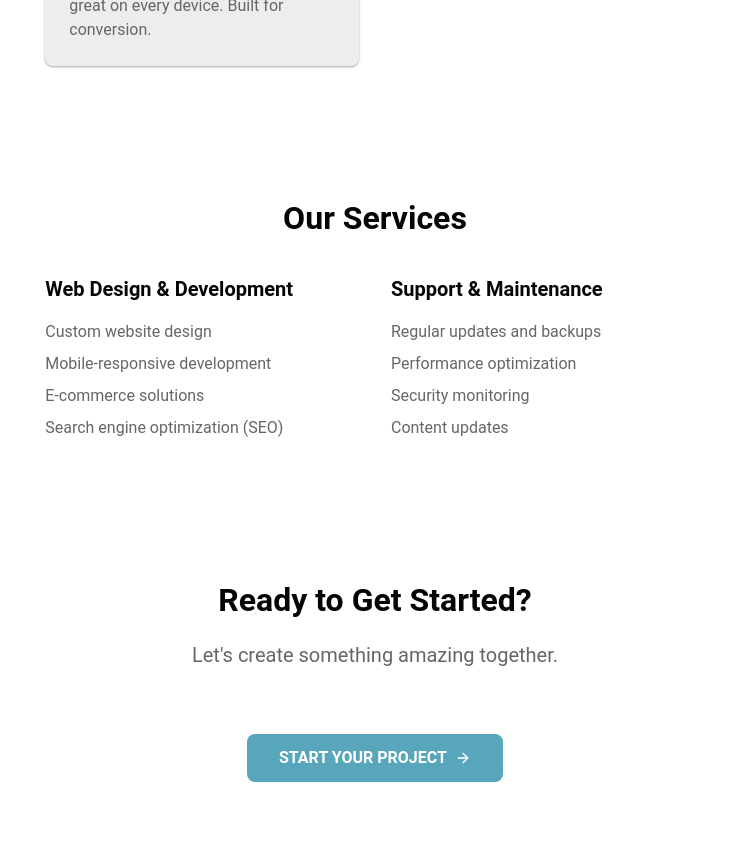
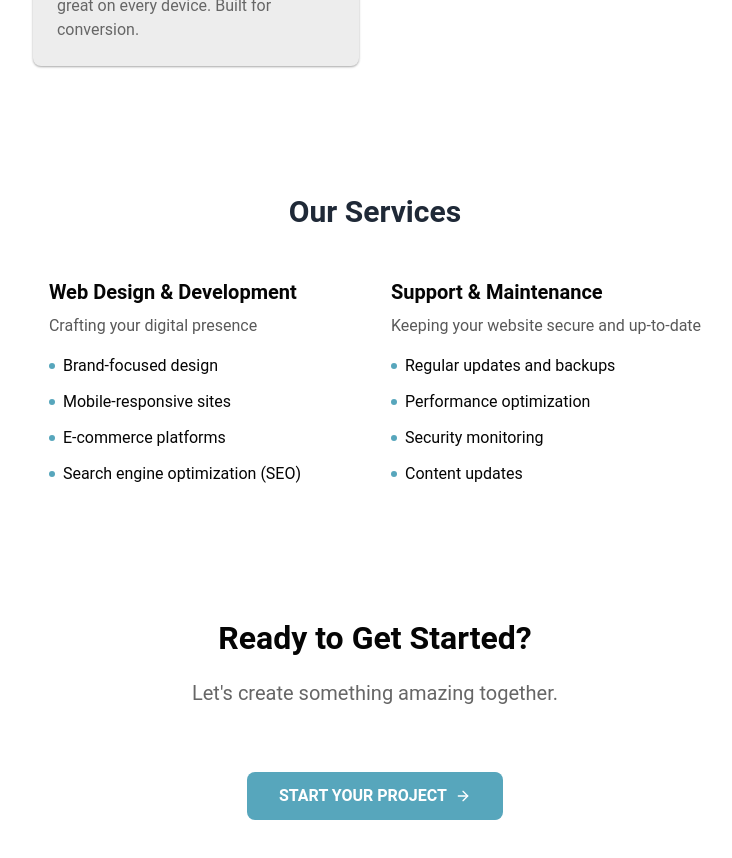
Before and after one commit to melissakipp/thelaunchmarket, a Next.js app: page / in a window 1280 px wide. Shown: the part 1120-1978 px from the top of the page, without its empty margins (265-997 px from the left). Built offline with nearby package versions, Linux system fonts and the light colour scheme.

Commit message:
Refactor and modified content

```diff
--- a/src/components/Features/HomeServicesFeatures.module.css
+++ b/src/components/Features/HomeServicesFeatures.module.css
@@ -1,32 +1,90 @@
-.services {
-  padding: 4rem 0;
+/* ServicesFeatures.module.css */
+.section {
+  padding: 4rem 1rem;
 }
 
-.services h2 {
-  font-size: 2rem;
-  font-weight: bold;
-  text-align: center;
-  margin-bottom: 2rem;
+.container {
+  max-width: 72rem;
+  margin: 0 auto;
 }
 
-.serviceGrid {
-  display: grid;
-  grid-template-columns: repeat(auto-fit, minmax(300px, 1fr));
-  gap: 2rem;
+.heading {
+  font-size: 1.875rem;
+  line-height: 2.25rem;
+  font-weight: 700;
+  text-align: center;
+  margin-bottom: 3rem;
+  color: var(--text-primary);
 }
 
-.serviceGrid h3 {
-  font-size: 1.25rem;
-  font-weight: 600;
-  margin-bottom: 1rem;
+.grid {
+  display: grid;
+  gap: 2rem;
+  grid-template-columns: 1fr;
 }
 
-.serviceGrid ul {
+@media (min-width: 768px) {
+  .grid {
+    grid-template-columns: repeat(2, 1fr);
+  }
+}
+
+/* Add these styles to enhance the base Card component */
+.card {
+  height: 100%;
+  display: flex;
+  flex-direction: column;
+}
+
+.cardHeader {
+  flex-shrink: 0;
+}
+
+.cardTitle {
+  font-size: 1.25rem;
+  line-height: 1.75rem;
+  font-weight: 600;
+  /* color: var(--text-primary); */
+  margin-bottom: 0.5rem;
+}
+
+.cardDescription {
+  color: var(--darkGray);
+  font-size: 1rem;
+  line-height: 1.5rem;
+  margin: auto auto 1rem auto;
+}
+
+.cardContent {
+  flex-grow: 1;
+}
+
+.featureList {
+  display: flex;
+  flex-direction: column;
+  gap: 0.75rem;
   list-style: none;
   padding: 0;
+  margin: 0;
 }
 
-.serviceGrid li {
-  color: #666;
-  margin-bottom: 0.5rem;
+.featureItem {
+  display: flex;
+  align-items: center;
+  gap: 0.5rem;
 }
+
+.bullet {
+  width: 0.375rem;
+  height: 0.375rem;
+  background-color: var(--secondaryColor);
+  border-radius: 9999px;
+  flex-shrink: 0;
+}
+
+/* High contrast mode support */
+@media (forced-colors: active) {
+  .bullet {
+    background-color: CanvasText;
+  }
+}
--- a/src/components/Features/HomeServicesFeatures.tsx
+++ b/src/components/Features/HomeServicesFeatures.tsx
@@ -1,29 +1,86 @@
 import styles from './HomeServicesFeatures.module.css';
+import Card  from '../UI/Cards/Card';
+import CardHeader  from '../UI/Cards/CardHeader';
+import CardContent  from '../UI/Cards/CardContent';
+
+const serviceCategories = [
+  {
+    id: 'web-design',
+    title: 'Web Design & Development',
+    description: 'Crafting your digital presence',
+    features: [
+      'Brand-focused design',
+      'Mobile-responsive sites',
+      'E-commerce platforms',
+      'Search engine optimization (SEO)'
+    ]
+  },
+  {
+    id: 'support',
+    title: 'Support & Maintenance',
+    description: 'Keeping your website secure and up-to-date',
+    features: [
+      'Regular updates and backups',
+      'Performance optimization',
+      'Security monitoring',
+      'Content updates'
+    ]
+  }
+];
 
 export default function HomeServicesFeatures() {
   return (
-    <section className={styles.services}>
-        <h2>Our Services</h2>
-        <div className={styles.serviceGrid}>
-          <div>
-            <h3>Web Design & Development</h3>
-            <ul>
-              <li>Custom website design</li>
-              <li>Mobile-responsive development</li>
-              <li>E-commerce solutions</li>
-              <li>Search engine optimization (SEO)</li>
-            </ul>
-          </div>
-          <div>
-            <h3>Support & Maintenance</h3>
-            <ul>
-              <li>Regular updates and backups</li>
-              <li>Performance optimization</li>
-              <li>Security monitoring</li>
-              <li>Content updates</li>
-            </ul>
-          </div>
+    <section
+      className={styles.section}
+      aria-labelledby="services-heading"
+    >
+      <div className={styles.container}>
+        <h2
+          id="services-heading"
+          className={styles.heading}
+        >
+          Our Services
+        </h2>
+
+        <div className={styles.grid}>
+          {serviceCategories.map((category) => (
+            <Card
+              key={category.id}
+              role="region"
+              aria-labelledby={`title-${category.id}`}
+              className={styles.card}
+            >
+              <CardHeader className={styles.cardHeader}>
+                <h3
+                  id={`title-${category.id}`}
+                  className={styles.cardTitle}
+                >
+                  {category.title}
+                </h3>
+                <p className={styles.cardDescription}>
+                  {category.description}
+                </p>
+              </CardHeader>
+              <CardContent className={styles.cardContent}>
+                <ul
+                  className={styles.featureList}
+                  aria-label={`${category.title} features`}
+                >
+                  {category.features.map((feature, index) => (
+                    <li
+                      key={index}
+                      className={styles.featureItem}
+                    >
+                      <span className={styles.bullet} aria-hidden="true" />
+                      {feature}
+                    </li>
+                  ))}
+                </ul>
+              </CardContent>
+            </Card>
+          ))}
         </div>
-      </section>
+      </div>
+    </section>
   );
 }
```
